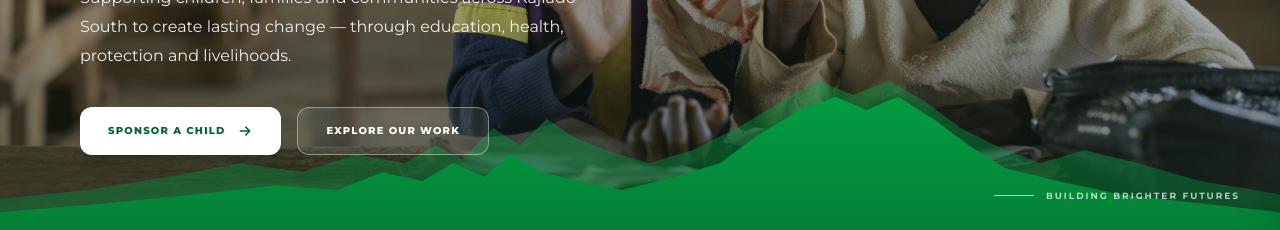
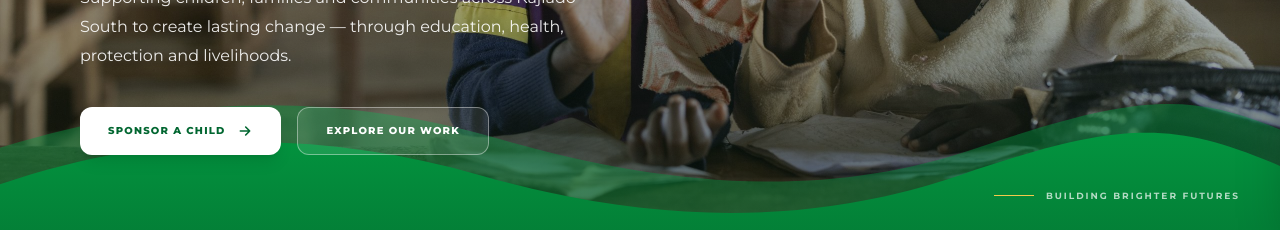
Before and after one commit to calmespectre/mkcdp, a React (Vite) app: page / in a window 1280 px wide. Shown: the part 570-800 px from the top of the page. Built offline with nearby package versions, Linux system fonts and the light colour scheme; no server answers.

Commit message:
mountain silhouette

```diff
--- a/components/home.jsx
+++ b/components/home.jsx
@@ -332,82 +332,18 @@ function WaveEdge({ position = "top" }) {
     >
       {isTop ? (
         <svg
-          viewBox="0 0 1440 180"
+          viewBox="0 0 1440 140"
           preserveAspectRatio="none"
-          className="block h-40 w-full sm:h-28 lg:h-40"
+          className="block h-14 w-full text-green-700 sm:h-24 lg:h-32"
         >
           <path
-            d="
-              M0 180
-              L0 145
-              L100 135
-              L190 120
-              L270 105
-              L340 115
-              L400 95
-              L455 105
-              L490 85
-              L520 100
-              L555 65
-              L585 85
-              L615 55
-              L645 75
-              L680 90
-              L730 105
-              L780 90
-              L830 65
-              L880 35
-              L920 12
-              L960 28
-              L1000 12
-              L1040 35
-              L1080 65
-              L1120 85
-              L1170 105
-              L1220 90
-              L1280 105
-              L1350 125
-              L1440 140
-              L1440 180
-              Z
-            "
+            d="M0 140 L0 50 C200 -10 380 -10 560 40 S920 110 1100 50 S1340 -10 1440 30 L1440 140 Z"
             fill="#00ff6a"
             fillOpacity="0.45"
           />
 
           <path
-            d="
-              M0 180
-              L0 160
-              L120 150
-              L220 140
-              L310 130
-              L380 135
-              L430 115
-              L475 125
-              L510 105
-              L545 120
-              L575 95
-              L610 115
-              L650 125
-              L700 135
-              L760 120
-              L810 105
-              L850 75
-              L900 45
-              L940 30
-              L975 45
-              L1010 30
-              L1050 55
-              L1090 85
-              L1130 110
-              L1190 125
-              L1260 140
-              L1350 150
-              L1440 160
-              L1440 180
-              Z
-            "
+            d="M0 140 L0 90 C180 30 360 30 540 80 S900 140 1080 80 S1320 20 1440 70 L1440 140 Z"
             fill="#00ff6a"
           />
         </svg>
```
